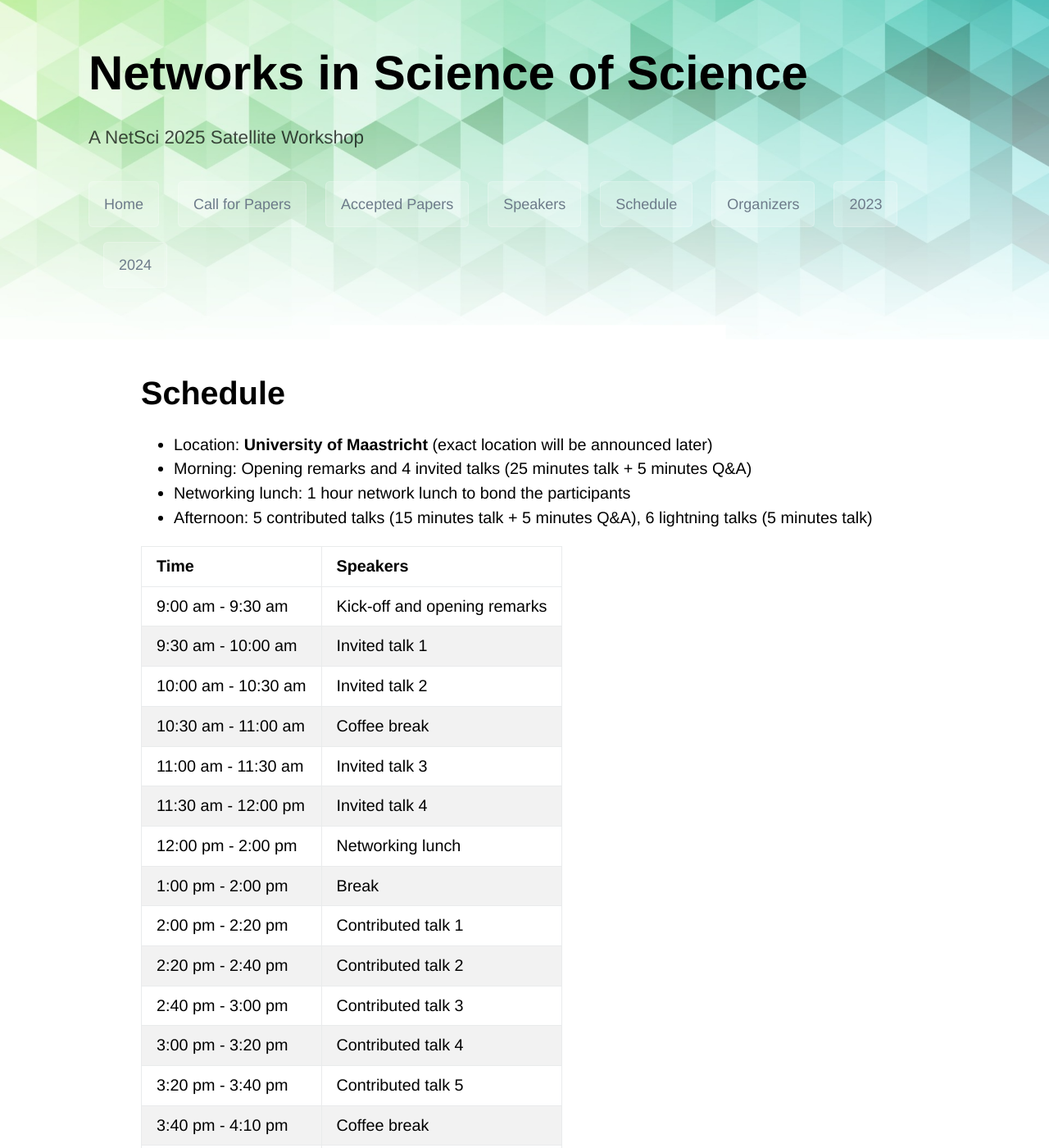
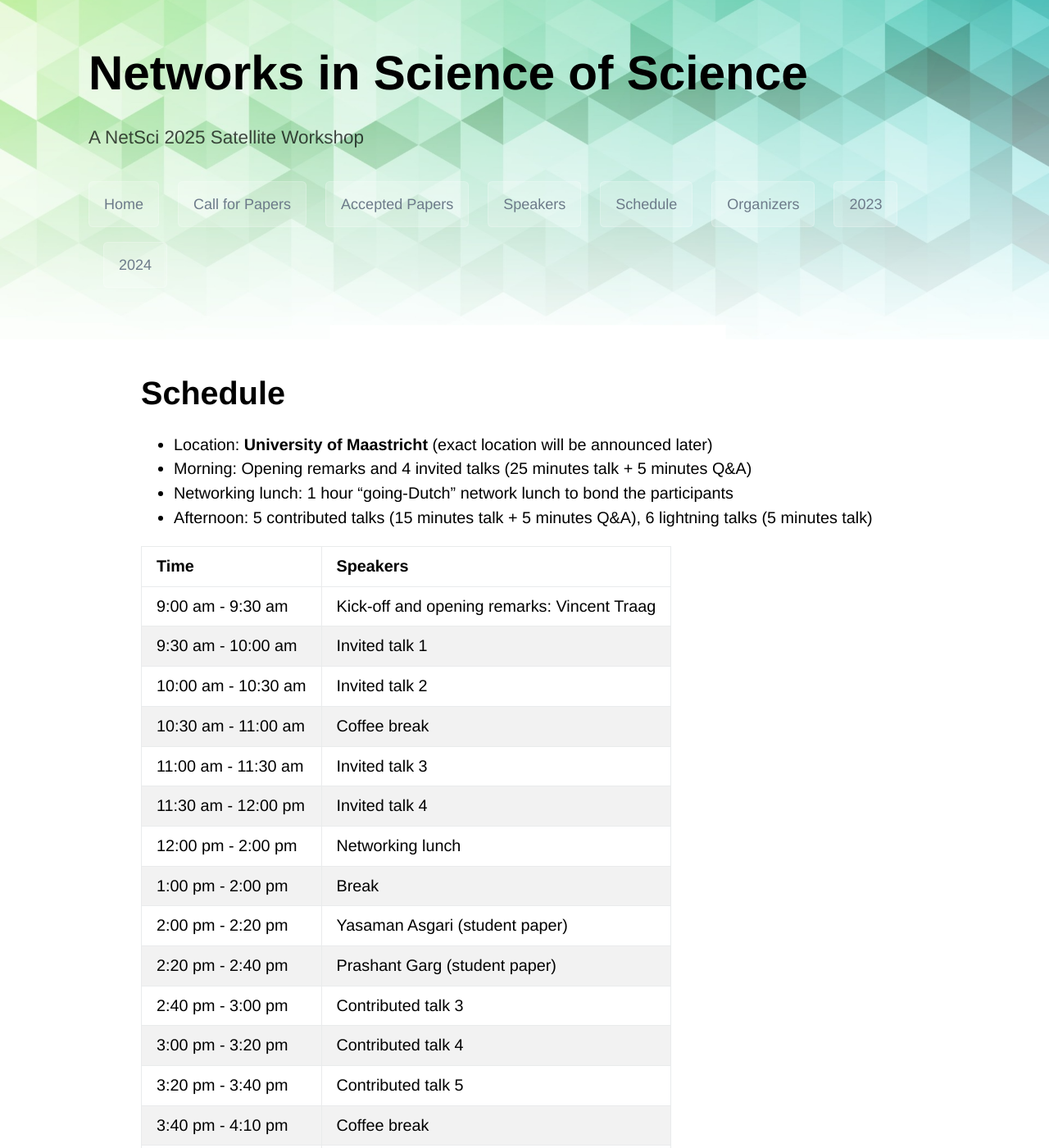
Before and after one commit to netscisci/netscisci.github.io, a Jekyll site: the page built from schedule.md, in a window 1280 px wide and 1400 px high. Shown: the whole window at 82% size. Built offline with Jekyll 4.4.1, drawn with Linux system fonts in a browser that asks for light colours; some web fonts are replaced; our own code applies the rules of GitHub Pages for plain Markdown files.

Commit message:
Update schedule.md

```diff
--- a/schedule.md
+++ b/schedule.md
@@ -5,12 +5,12 @@ layout: default
 # Schedule
 - Location: **University of Maastricht** (exact location will be announced later)
 - Morning: Opening remarks and 4 invited talks (25 minutes talk + 5 minutes Q&A)
-- Networking lunch: 1 hour network lunch to bond the participants
+- Networking lunch: 1 hour "going-Dutch" network lunch to bond the participants
 - Afternoon: 5 contributed talks (15 minutes talk + 5 minutes Q&A), 6 lightning talks (5 minutes talk)
 
 | Time      | Speakers |
 |:----------- |:----------- |
-| 9:00 am - 9:30 am | Kick-off and opening remarks |
+| 9:00 am - 9:30 am | Kick-off and opening remarks: Vincent Traag |
 | 9:30 am - 10:00 am   | Invited talk 1 |
 | 10:00 am - 10:30 am  | Invited talk 2 |
 | 10:30 am - 11:00 am  | Coffee break |
@@ -18,8 +18,8 @@ layout: default
 | 11:30 am - 12:00 pm  | Invited talk 4 |
 | 12:00 pm - 2:00 pm   | Networking lunch |
 | 1:00 pm - 2:00 pm   | Break |
-| 2:00 pm - 2:20 pm   | Contributed talk 1 |
-| 2:20 pm - 2:40 pm   | Contributed talk 2 |
+| 2:00 pm - 2:20 pm   | Yasaman Asgari (student paper) |
+| 2:20 pm - 2:40 pm   | Prashant Garg (student paper) |
 | 2:40 pm - 3:00 pm   | Contributed talk 3 |
 | 3:00 pm - 3:20 pm   | Contributed talk 4 |
 | 3:20 pm - 3:40 pm   | Contributed talk 5 |
```
